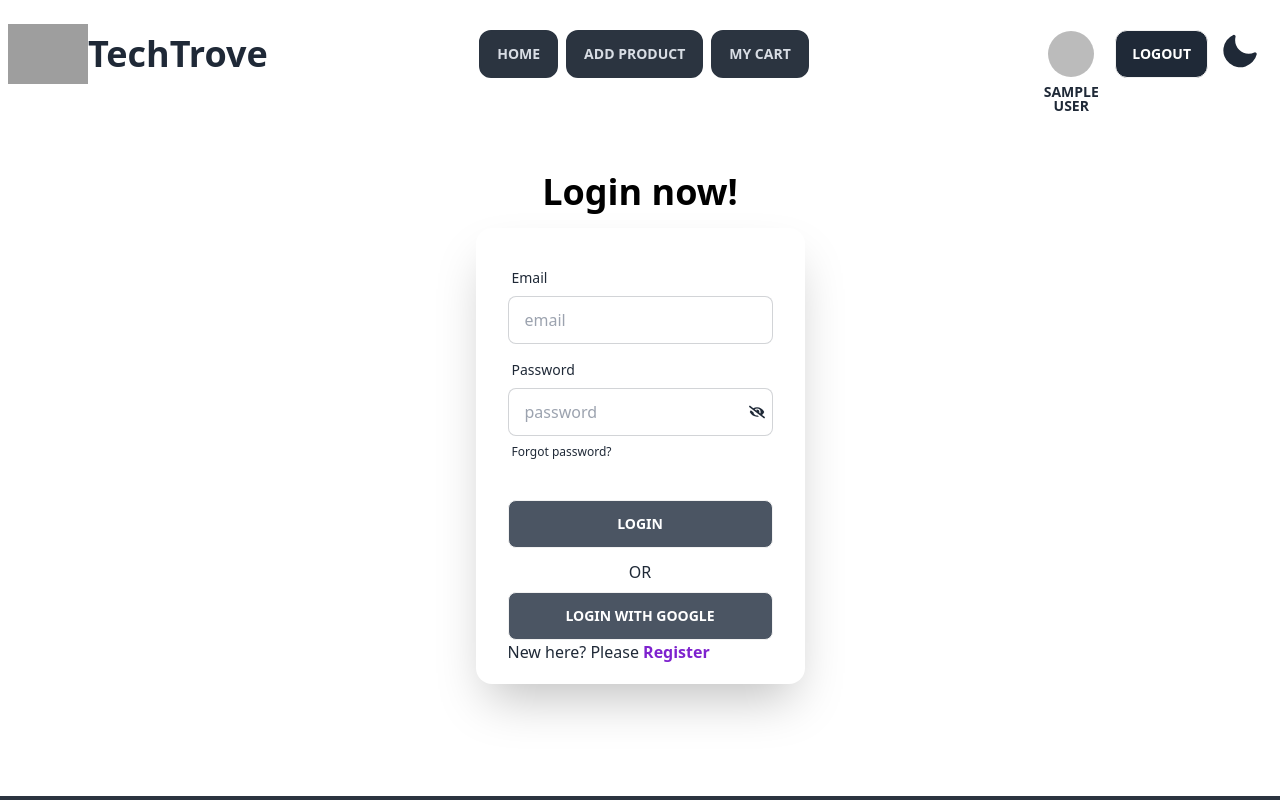
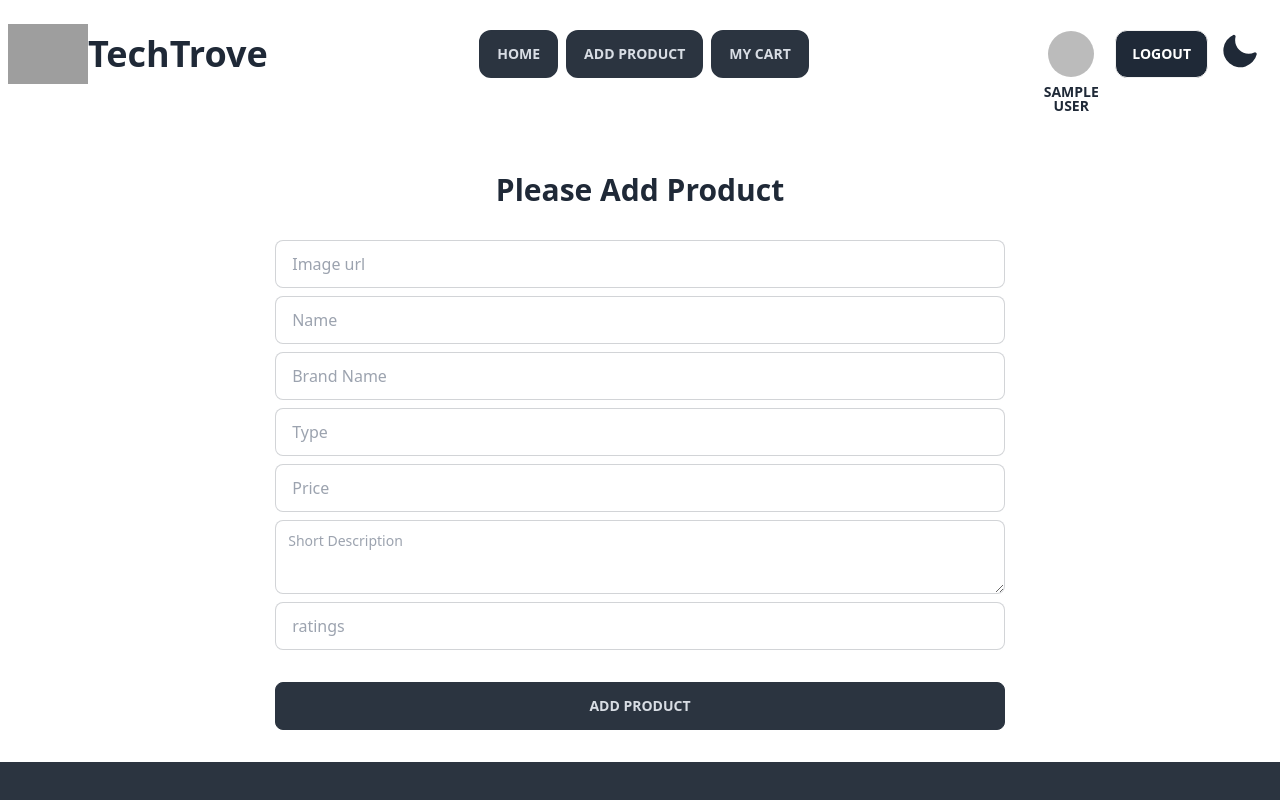
Before and after one commit to dronatoo21/techtrove-treasures-client, a React (Vite) app: page /addtocart in a window 1280 px wide. Before the commit this address led to /login. Shown: the top 800 px of the page. Built offline with nearby package versions, Linux system fonts and the light colour scheme; no server answers; sample sign-in values are in the browser's storage; grey boxes are pictures that could not be loaded.

Commit message:
added loading

```diff
--- a/package.json
+++ b/package.json
@@ -18,7 +18,8 @@
     "react-icons": "^4.11.0",
     "react-router-dom": "^6.17.0",
     "react-toastify": "^9.1.3",
-    "sort-by": "^1.2.0"
+    "sort-by": "^1.2.0",
+    "sweetalert2": "^11.7.32"
   },
   "devDependencies": {
     "@types/react": "^18.2.15",
--- a/src/pages/AddCart/AddCart.jsx
+++ b/src/pages/AddCart/AddCart.jsx
@@ -1,3 +1,4 @@
+import Swal from "sweetalert2";
 const AddCart = () => {
 
   const handleAddProduct = e => {
@@ -12,6 +13,27 @@ const AddCart = () => {
     const ratings = form.ratings.value;
     const newProduct = {imageUrl, name, brandName, type, price, shortDes, ratings}
     console.log(newProduct);
+
+    // send data to server
+    fetch('http://localhost:3000/product', {
+      method: 'POST',
+      headers: {
+        'content-type': 'application/json'
+      },
+      body: JSON.stringify(newProduct)
+    })
+    .then(res => res.json())
+    .then(data =>{
+      console.log(data);
+      if(data.insertedId){
+        Swal.fire({
+          title: 'Success',
+          text: 'Product added successfully',
+          icon: 'success',
+          confirmButtonText: 'Okay'
+        })
+      }
+    })
 }
 
     return (
--- a/src/providers/AuthProvider.jsx
+++ b/src/providers/AuthProvider.jsx
@@ -10,20 +10,25 @@ export const AuthContext = createContext(null);
 const AuthProvider = ({children}) => {
 
     const [user, setUser] = useState(null);
+    const [loading, setLoading] = useState(true);
 
     const createUser = (eamil, password) => {
+        setLoading(true);
         return createUserWithEmailAndPassword(auth, eamil, password)
     }
 
     const loginUser = (eamil, password) => {
+        setLoading(true);
         return signInWithEmailAndPassword(auth , eamil, password)
     }
 
     const googleLogin = (provider) => {
+        setLoading(true);
         return signInWithPopup(auth, provider);
     }
 
     const userLogout = () => {
+        setLoading(true);
         return signOut(auth);
     }
 
@@ -31,6 +36,7 @@ const AuthProvider = ({children}) => {
         const unsbsCribe = onAuthStateChanged(auth, currentUser => {
             console.log('user in', currentUser);
             setUser(currentUser);
+            setLoading(false);
         })
         return () => {
             unsbsCribe();
@@ -38,7 +44,7 @@ const AuthProvider = ({children}) => {
     },[]);
 
 
-    const authInfo = {user, createUser, loginUser, googleLogin, userLogout}
+    const authInfo = {user, createUser, loginUser, googleLogin, userLogout, loading}
 
     return (
         <AuthContext.Provider value={authInfo}>
```
Also changed, not shown: 1 other file (tests, documents, lock files or other folders).
